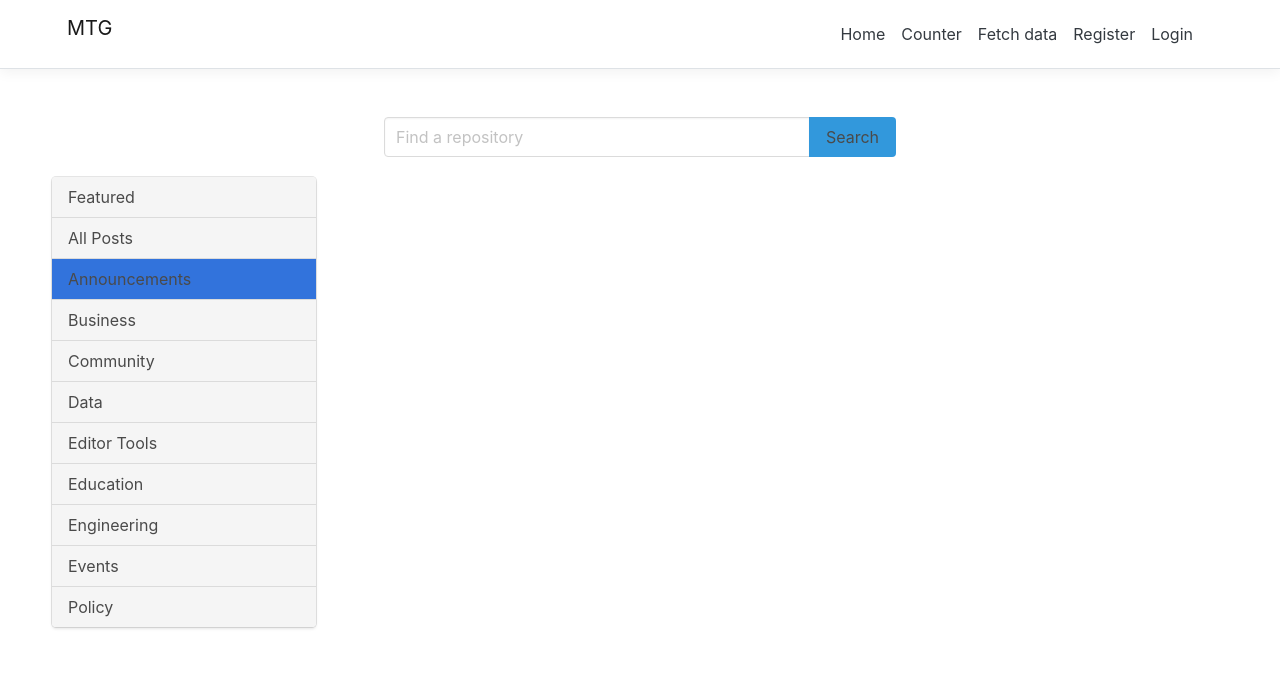
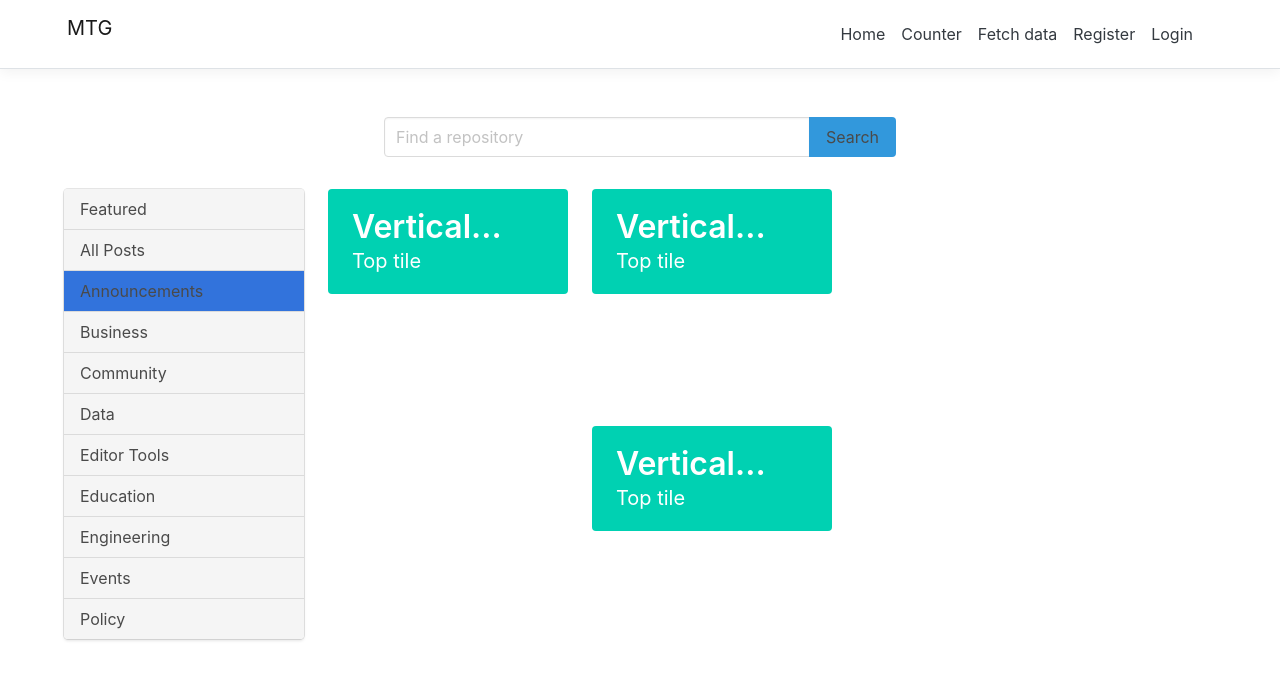
Before and after one commit to mati23/MtgBlueprint, a React (Create React App) app in the folder MTG/ClientApp/: page /deck-builder in a window 1280 px wide. Shown: the top 680 px of the page. Built offline with nearby package versions, Linux system fonts and the light colour scheme; no server answers.

Commit message:
Setted tiles

```diff
--- a/MTG/ClientApp/src/components/DeckBuilder.js
+++ b/MTG/ClientApp/src/components/DeckBuilder.js
@@ -13,6 +13,7 @@ export class DeckBuilder extends Component {
                 <div className="deck-builder-container">
                     <div className="card-list-container tile is-ancestor">
                         <div className="tile is-vertical is-4">
+                            <div className="tile is-parent">
                                 <div className="list is-hoverable">
                                     <a className="list-item">
                                         Featured
@@ -49,8 +50,29 @@ export class DeckBuilder extends Component {
       </a>
                                 </div>
                             </div>
-                        <div></div>
-
+                        </div>
+                        <div className="tile is-vertical is-parent  is-4">
+                            <div className="tile is-child">
+                                <article class="tile is-child notification is-primary">
+                                    <p class="title">Vertical...</p>
+                                    <p class="subtitle">Top tile</p>
+                                </article>
+                            </div>
+                        </div>
+                        <div className="tile is-vertical is-parent is-4">
+                            <div className="tile is-child">
+                                <article class="tile is-child notification is-primary">
+                                    <p class="title">Vertical...</p>
+                                    <p class="subtitle">Top tile</p>
+                                </article>
+                            </div>
+                            <div className="tile is-child">
+                                <article class="tile is-child notification is-primary">
+                                    <p class="title">Vertical...</p>
+                                    <p class="subtitle">Top tile</p>
+                                </article>
+                            </div>
+                        </div>
 
                     </div>
                 </div>
--- a/MTG/ClientApp/src/css/deckbuilder.css
+++ b/MTG/ClientApp/src/css/deckbuilder.css
@@ -9,3 +9,7 @@
 .card-type{
 
 }
+
+.list{
+	width:100%;
+}
```
Lines whose indentation alone changed are shown as unchanged.
